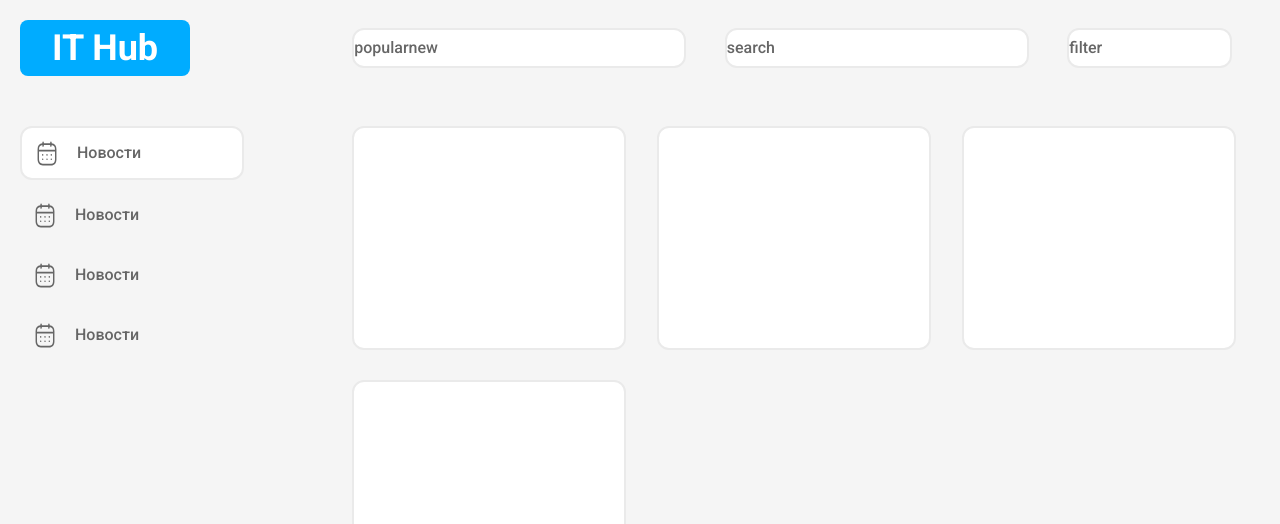
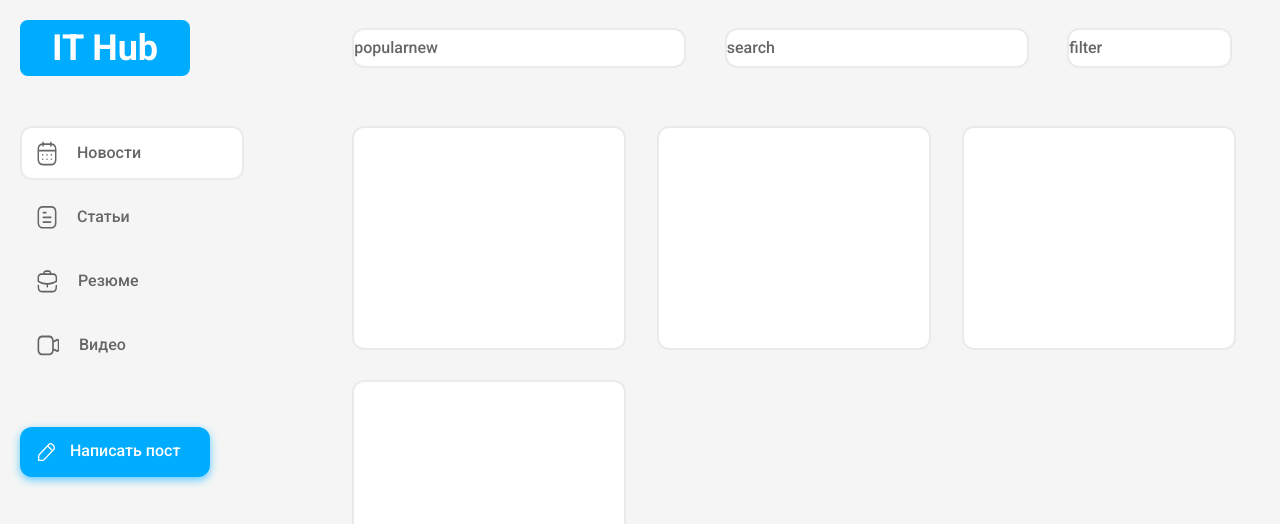
Before and after one commit to SpaceTeamX/ItHubFrontend, a React (Vite) app: page / in a window 1280 px wide. Shown: the top 524 px of the page. Built offline with nearby package versions, Linux system fonts and the light colour scheme.

Commit message:
переключение эллементов в Sidebar верстка кнопки

```diff
--- /dev/null
+++ b/src/components/Main/Navbar/NavBarItem/NavBarItem.jsx
@@ -0,0 +1,25 @@
+import { useDispatch, useSelector } from 'react-redux'
+import style from './navbaritem.module.scss'
+import { setNavItemId } from '../../../../redux/navBarSlice'
+
+const NavBarItem = ({ item, index }) => {
+
+  const dispatch = useDispatch()
+  const { navItemId } = useSelector(state => state.navBar)
+
+  const handleClick = (index) => {
+    dispatch(setNavItemId(index))
+  }
+
+
+  return (
+    <div className={index == navItemId ? style.active : style.wrapper}>
+      <div onClick={() => handleClick(index)} className={style.btn}>
+        <img src={item.img} alt="" />
+        <p>{item.name}</p>
+      </div>
+    </div>
+  )
+}
+
+export default NavBarItem
--- /dev/null
+++ b/src/components/Main/Navbar/NavBarItem/navbaritem.module.scss
@@ -0,0 +1,38 @@
+.wrapper {
+  display: block;
+  border-radius: 12px;
+  padding: 0 15px;
+  width: 100%;
+  border: 2px solid transparent;
+  .btn {
+    display: flex;
+    width: 60%;
+    height: 50px;
+    margin-bottom: 10px;
+    align-items: center;
+    cursor: pointer;
+    p {
+      margin-left: 20px;
+    }
+  }
+}
+
+.active {
+  display: block;
+  border-radius: 12px;
+  padding: 0 15px;
+  width: 100%;
+  background: #fff;
+  border: 2px solid #eaeaea;
+  margin-bottom: 10px;
+  .btn {
+    display: flex;
+    width: 60%;
+    height: 50px;
+    align-items: center;
+    cursor: pointer;
+    p {
+      margin-left: 20px;
+    }
+  }
+}
--- a/src/components/Main/Navbar/Navbar.jsx
+++ b/src/components/Main/Navbar/Navbar.jsx
@@ -1,24 +1,27 @@
+import NavBarItem from './NavBarItem/NavBarItem'
 import style from './navbar.module.scss'
 
 const Navbar = () => {
+
+  const navList = [
+    { name: 'Новости', img: '/public/assets/Iconly/Light outline/Calendar.svg' },
+    { name: 'Статьи', img: '/public/assets/Iconly/Light outline/Document.svg' },
+    { name: 'Резюме', img: '/public/assets/Iconly/Light-Outline/Work.svg' },
+    { name: 'Видео', img: '/public/assets/Video.svg' },
+  ]
+
+
   return (
     <div className={style.navbar}>
-      <div className={style.active}>
-        <img src="/public/assets/Iconly/Light outline/Calendar.svg" alt="" />
-        <p>Новости</p>
+      <div className={style.navList}>
+        {navList.map((item, index) => <NavBarItem item={item} index={index} key={index} />)}
       </div>
-      <div className={style.wrapper}>
-        <img src="/public/assets/Iconly/Light outline/Calendar.svg" alt="" />
-        <p>Новости</p>
-      </div>
-      <div className={style.wrapper}>
-        <img src="/public/assets/Iconly/Light outline/Calendar.svg" alt="" />
-        <p>Новости</p>
-      </div>
-      <div className={style.wrapper}>
-        <img src="/public/assets/Iconly/Light outline/Calendar.svg" alt="" />
-        <p>Новости</p>
-      </div>
+      <button>
+        <div className={style.btn}>
+          <img src="/public/assets/newpost.svg" alt="pen" />
+          <p>Написать пост</p>
+        </div>
+      </button>
     </div>
   )
 }
--- a/src/components/Main/Navbar/navbar.module.scss
+++ b/src/components/Main/Navbar/navbar.module.scss
@@ -1,31 +1,28 @@
 .navbar {
   width: 190px;
   font-weight: 500;
-  .wrapper {
+
+  button {
     display: flex;
+    width: 190px;
+    height: 50px;
+    margin-top: 45px;
+    background-color: #00acff;
+    box-shadow: 0px 3px 8px #5ccaff;
     align-items: center;
     border-radius: 12px;
-    padding: 0 15px;
-    height: 50px;
-    width: 100%;
-    margin-bottom: 10px;
+    font: inherit;
+    color: #fff;
+    border: none;
+    cursor: pointer;
 
-    p {
-      margin-left: 20px;
-    }
-  }
-  .active {
-    display: flex;
-    align-items: center;
-    padding: 0 15px;
-    height: 50px;
-    width: 100%;
-    margin-bottom: 10px;
-    background-color: #fff;
-    border-radius: 12px;
-    border: 2px solid #eaeaea;
-    p {
-      margin-left: 20px;
+    .btn {
+      display: flex;
+      margin-left: 12px;
+      padding: 12px 0;
+      p {
+        margin-left: 15px;
+      }
     }
   }
 }
--- a/src/main.jsx
+++ b/src/main.jsx
@@ -3,11 +3,15 @@ import ReactDOM from 'react-dom/client'
 import './main.scss'
 import App from './App.jsx'
 import { BrowserRouter } from 'react-router-dom'
+import { Provider } from 'react-redux'
+import { store } from './redux/store'
 
 ReactDOM.createRoot(document.getElementById('root')).render(
   <React.StrictMode>
     <BrowserRouter>
-      <App />
+      <Provider store={store}>
+        <App />
+      </Provider>
     </BrowserRouter>
   </React.StrictMode>,
 )
--- /dev/null
+++ b/src/redux/navBarSlice.js
@@ -0,0 +1,18 @@
+import { createSlice } from "@reduxjs/toolkit";
+
+const initialState = {
+  navItemId: "",
+};
+
+const navBarSlice = createSlice({
+  name: "navBar",
+  initialState,
+  reducers: {
+    setNavItemId: (state, action) => {
+      state.navItemId = action.payload;
+    },
+  },
+});
+
+export const { setNavItemId } = navBarSlice.actions;
+export default navBarSlice.reducer;
--- /dev/null
+++ b/src/redux/store.js
@@ -0,0 +1,9 @@
+import { configureStore } from "@reduxjs/toolkit";
+import navBarReducer from "./navBarSlice";
+
+
+export const store = configureStore({
+    reducer: {
+        navBar: navBarReducer,
+    }
+})
```
Also changed, not shown: public/assets/Video.svg, public/assets/newpost.svg (added).
